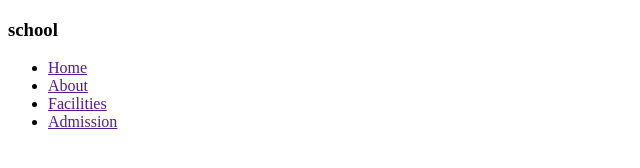
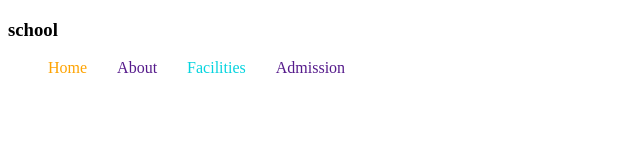
Before and after one commit to konica4403/second-assignment-repo, a plain HTML site: page index.html in a window 1280 px wide. Shown: the whole page, without its empty margins (0-640 px from the left). Drawn offline with Linux system fonts and the light colour scheme; files that its build step writes are made by us from their sources.

Commit message:
added html and css files

```diff
--- a/index.html
+++ b/index.html
@@ -7,15 +7,49 @@
     <link rel="stylesheet" href="styles/second.css">
 </head>
 <body>
+
+    <style>
+       .display-flex {
+     display :flex;
+     /* justify-content: space-between; */
+        }
+        /* .navbar{
+           justify-content: space-between; */
+
+        .nav-item{
+            list-style:none;
+            margin-right:30px;
+        }
+        .nav-link{
+            text-decoration:none;
+            font-weight:500;
+        }
+        .text-orange{
+            color:#FEA301;
+        }
+        .text-sky Blue{
+            color:#01ACFD;
+        }
+        .text-05D4DF{
+            color:#05D4DF;
+        }
+        .text-5D58EF{
+            color:5D58EF;
+        }
+
+    </style>
     <header>
-        <nav class="navbar">
+        <nav class="navbar display: flex;">
             <h3 class="band">school</h3>
-            <ul class="nav-links">
+            <ul class="nav-links display-flex">
                 <!-- <li.nav-item*4>a.nav-link -->
-      <li class="nav-item"><a href=""class="nav-link">Home</a></li>
-      <li class="nav-item"><a href=""class="nav-link">About</a></li>
-      <li class="nav-item"><a href=""class="nav-link">Facilities</a></li>
-      <li class="nav-item"><a href=""class="nav-link">Admission</a></li>
+      <li class="nav-item"><a href=""class="nav-link text-orange">Home</a></li>
+      <li class="nav-item"><a href=""class="nav-link text-sky blue">About</a></li>
+      <li class="nav-item"><a href=""class="nav-link text-05D4DF">Facilities</a></li>
+      <li class="nav-item"><a href=""class="nav-link text-5D58EF ">Admission</a></li>
+      </ul>
+
+        </nav>
 
 
 
--- a/second.css
+++ b/second.css
@@ -0,0 +1,26 @@
+/* shared styles */
+.display:flex{
+display: flex;
+}
+.navbar{
+    justify-content: space-between;
+}
+/* header styles */
+/* navbar related styles */
+
+.nav-item{
+   list-style:none;
+   margin-right:30px;
+}
+.nav-link{
+    text-decoration:none;
+    font-weight:500;
+
+}
+.text-orange{
+    color:#FEA301;
+}
+
+.text-sky Blue{
+    color:#01ACFD;
+}
```
